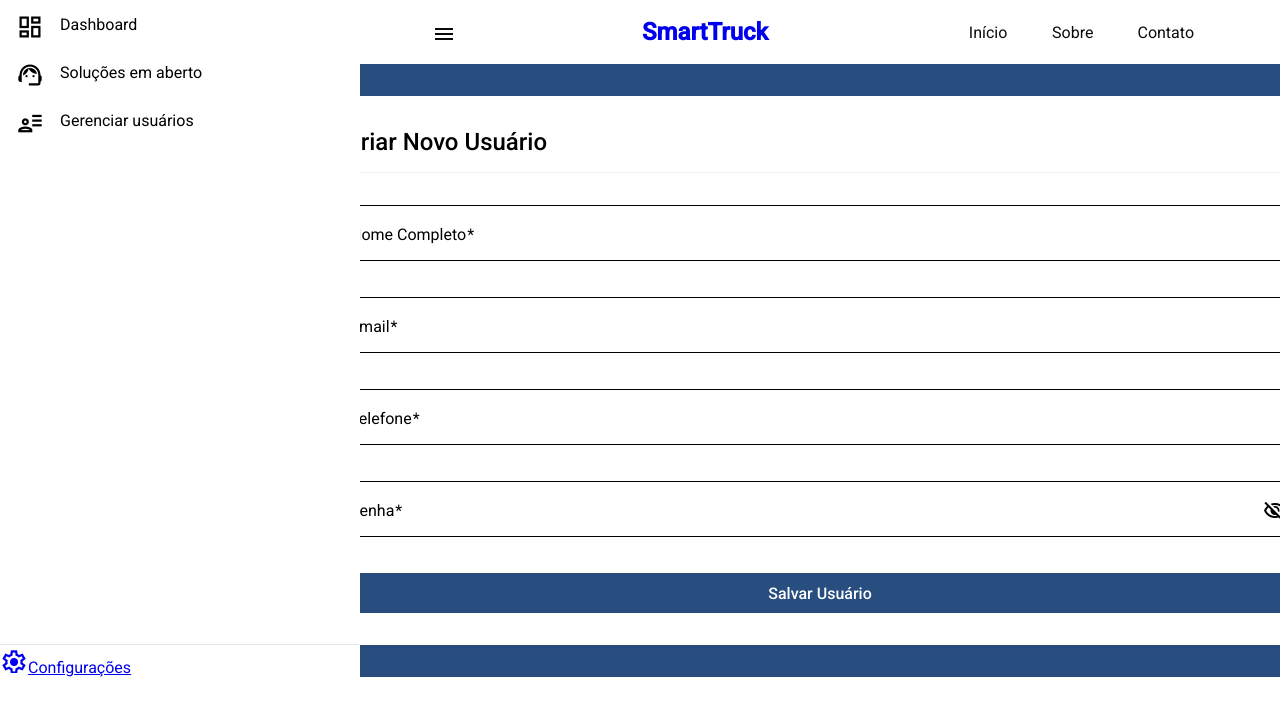
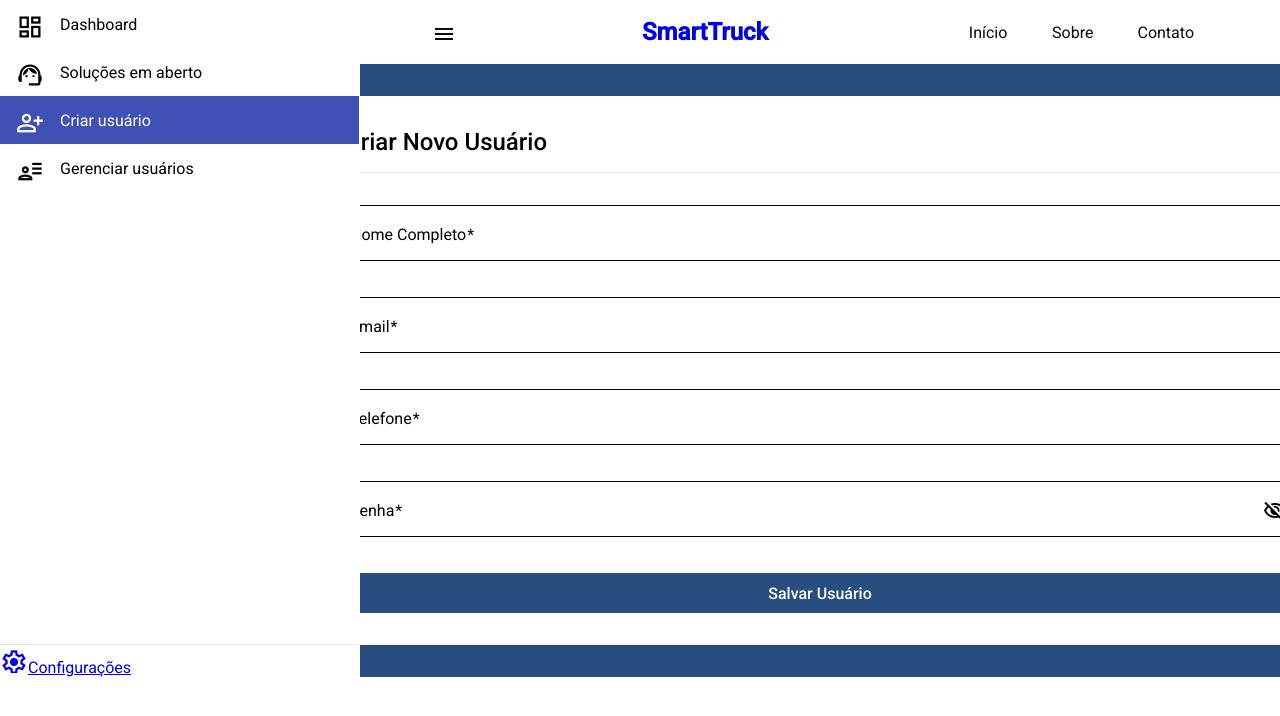
Before and after one commit to PedroDev03/smarttruck, an Angular app: page /novo-usuario in a window 1280 px wide. Shown: the top 716 px of the page. Built offline with nearby package versions, Linux system fonts and the light colour scheme.

Commit message:
ajustes barra lateral para redirecionar para tela de criação de usuario

```diff
--- a/src/app/Components/barra-lateral/barra-lateral.component.html
+++ b/src/app/Components/barra-lateral/barra-lateral.component.html
@@ -11,6 +11,10 @@
     <span matListItemTitle>Soluções em aberto</span>
   </a>
 
+  <a mat-list-item routerLink="/novo-usuario" routerLinkActive="active-link">
+    <mat-icon matListItemIcon>person_add</mat-icon>
+    <span matListItemTitle>Criar usuário</span>
+  </a>
   <a mat-list-item routerLink="/usuarios" routerLinkActive="active-link">
     <mat-icon matListItemIcon>user_attributes</mat-icon>
     <span matListItemTitle>Gerenciar usuários</span>
--- a/src/app/pages/users/criar-usuario/criar-usuario.component.html
+++ b/src/app/pages/users/criar-usuario/criar-usuario.component.html
@@ -8,7 +8,7 @@
 
   <!--
     [formGroup]="userForm"  <-- Conecta o <form> ao "Estado" (o seu useState)
-    (ngSubmit)="onSubmit()" <-- Chama o seu "handleSubmit"
+    (ngSubmit)="onSubmit()" <-- Chama o "handleSubmit"
   -->
   <form [formGroup]="userForm" (ngSubmit)="onSubmit()" class="user-form">
 
```
